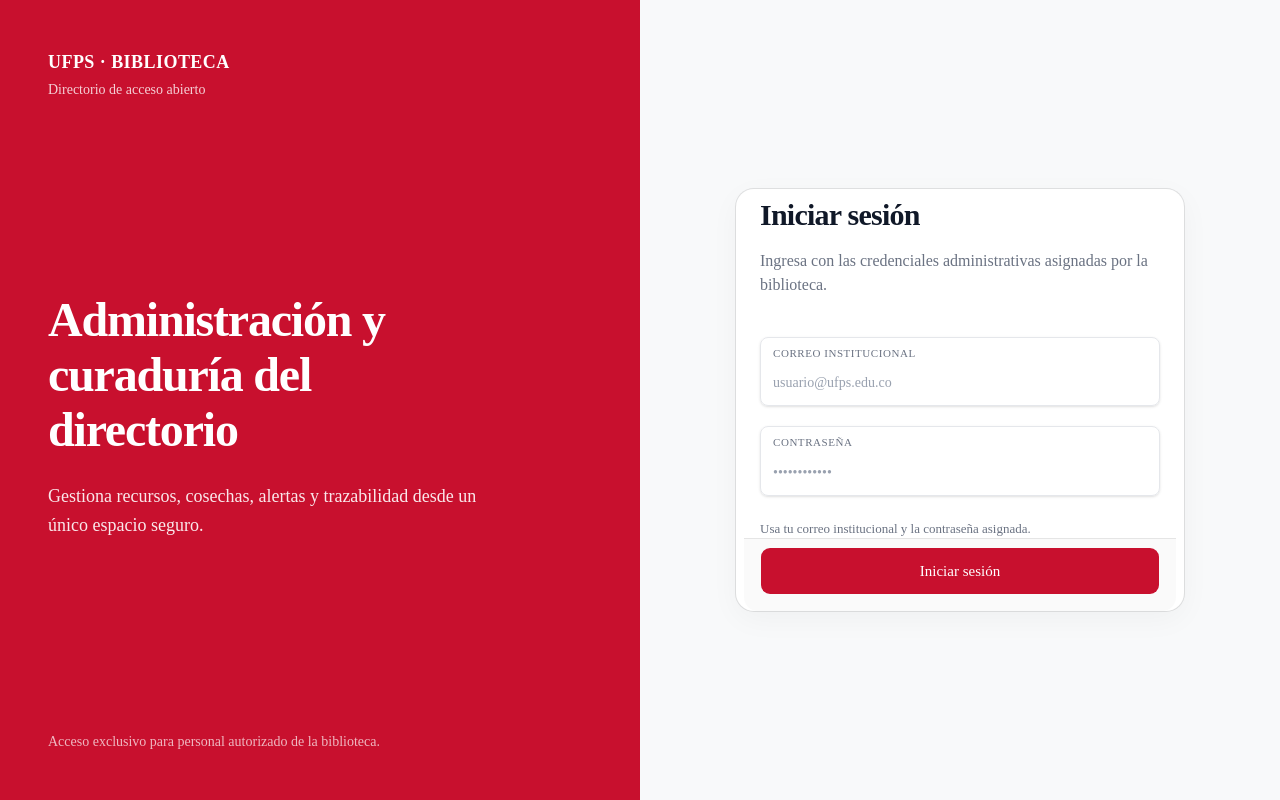
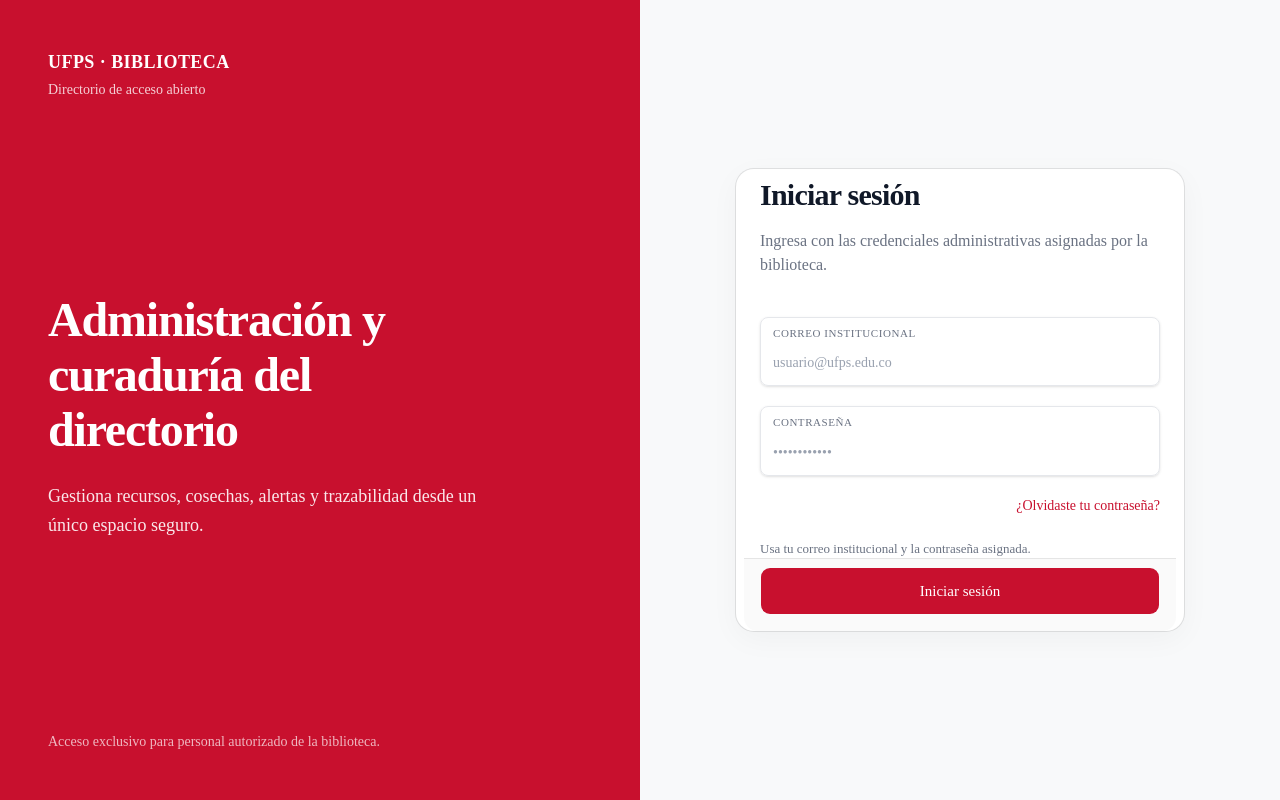
Before and after one commit to Keylerrr/RepositorioBiblioteca-Frontend, a Next.js app: page /admin/login in a window 1280 px wide. Built offline with nearby package versions, Linux system fonts and the light colour scheme; no server answers.

Commit message:
feat(auth): enlazar recuperación de contraseña desde el login
Co-Authored-By: Claude Opus 5.5 <noreply@anthropic.com>

```diff
--- a/src/shared/components/AdminLoginForm.jsx
+++ b/src/shared/components/AdminLoginForm.jsx
@@ -1,6 +1,7 @@
 "use client";
 
 import { useEffect, useState } from "react";
+import Link from "next/link";
 import { useRouter } from "next/navigation";
 import { Button } from "@/components/ui/button";
 import { Input } from "@/components/ui/input";
@@ -88,6 +89,9 @@ export default function AdminLoginForm() {
             <LoginField id="confirm-password" label="Confirmar nueva contraseña" type="password" autoComplete="new-password" minLength={12} value={confirmation} onChange={(event) => setConfirmation(event.target.value)} />
           </>}
         </fieldset>
+        {!mustChange && <div className="flex justify-end">
+          <Link href="/admin/recuperar-contrasena" className="text-sm font-medium text-[#C8102E] hover:underline">¿Olvidaste tu contraseña?</Link>
+        </div>}
         <p className="pt-1 text-[13px] text-gray-500">{mustChange ? "Usa al menos 12 caracteres. Evita claves comunes, solo numéricas o similares a tus datos personales." : "Usa tu correo institucional y la contraseña asignada."}</p>
       </CardContent>
       <CardFooter className="pt-2 pb-4">
```
